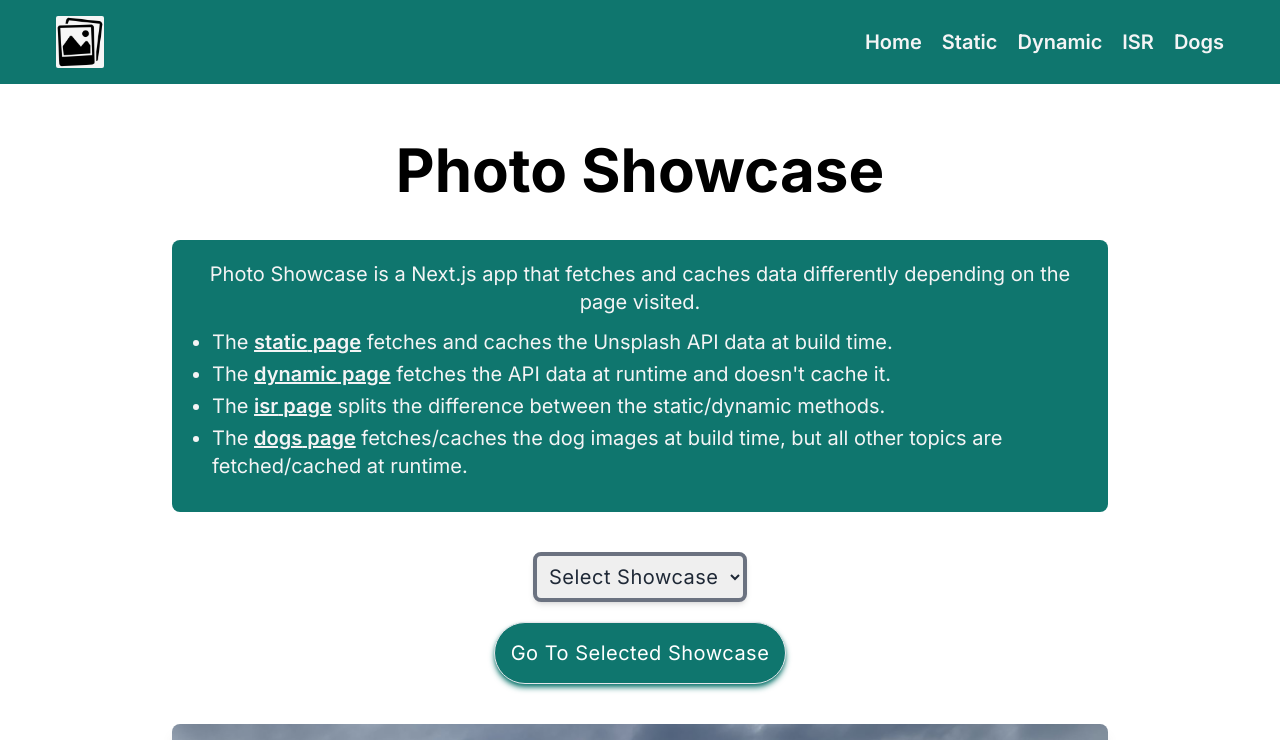
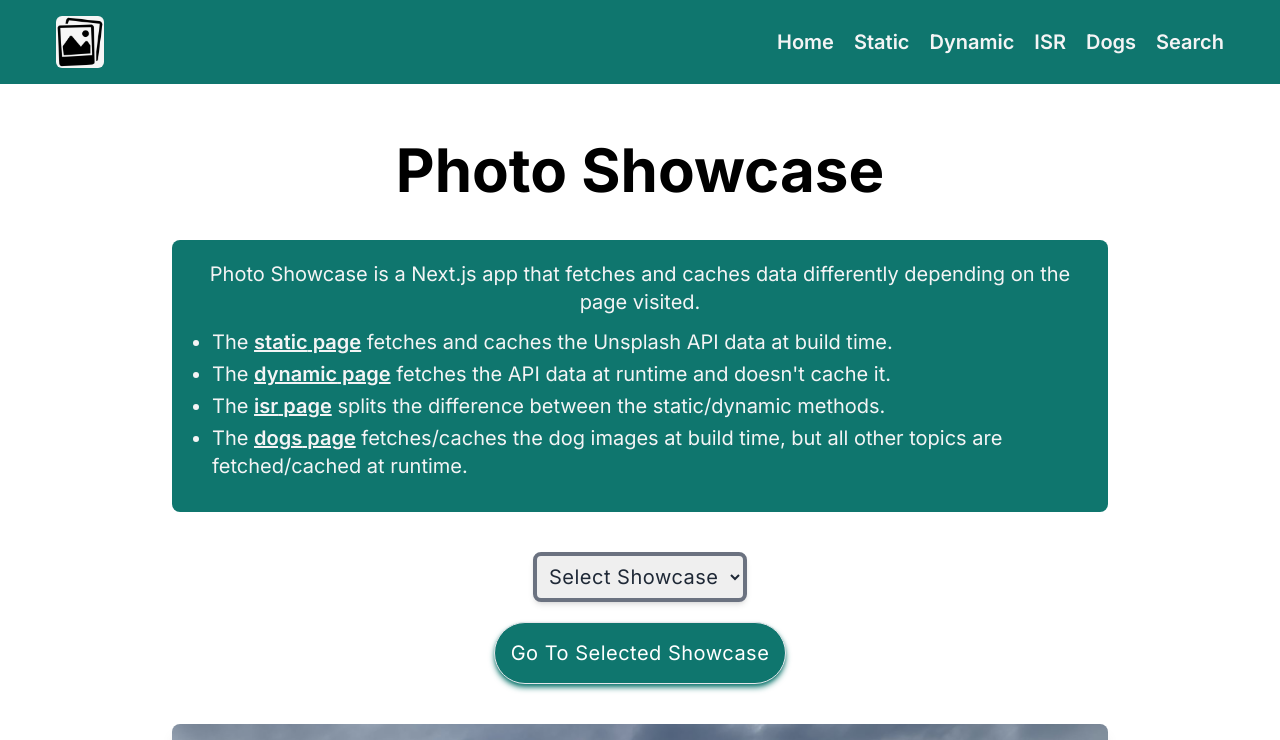
Before and after one commit to acktreptow/photo-showcase, a Next.js app: page / in a window 1280 px wide. Shown: the top 740 px of the page. Built offline with nearby package versions, Linux system fonts and the light colour scheme.

Commit message:
add search section

```diff
--- a/src/app/components/Header.tsx
+++ b/src/app/components/Header.tsx
@@ -14,6 +14,7 @@ function Header(): JSX.Element {
     { name: "Dynamic", urlPath: "/dynamic" },
     { name: "ISR", urlPath: "/isr" },
     { name: "Dogs", urlPath: "/topics/dogs" },
+    { name: "Search", urlPath: "/search" },
   ];
 
   return (
@@ -23,14 +24,19 @@ function Header(): JSX.Element {
           <Image
             src={logo}
             alt="Photo Showcase logo"
-            className="w-12 rounded-sm ml-2 md:ml-5 lg:ml-10"
+            className="w-12 rounded-md ml-2 md:ml-5 lg:ml-10"
           />
         </Link>
       </div>
       <nav>
-        <ul className="flex space-x-3 mr-2 font-semibold text-lg md:space-x-4 md:mr-5 lg:space-x-5  lg:mr-10 lg:text-xl">
+        <ul className="flex space-x-3 font-semibold text-lg md:space-x-4 md:mr-5 lg:space-x-5  lg:mr-10 lg:text-xl">
           {links.map((link) => (
-            <li key={link.name} className="hover:text-zinc-300 hover:underline">
+            <li
+              key={link.name}
+              className={`hover:text-zinc-300 hover:underline ${
+                link.name === "Home" ? "hidden md:flex" : ""
+              }`}
+            >
               <Link href={link.urlPath}>{link.name}</Link>
             </li>
           ))}
```
